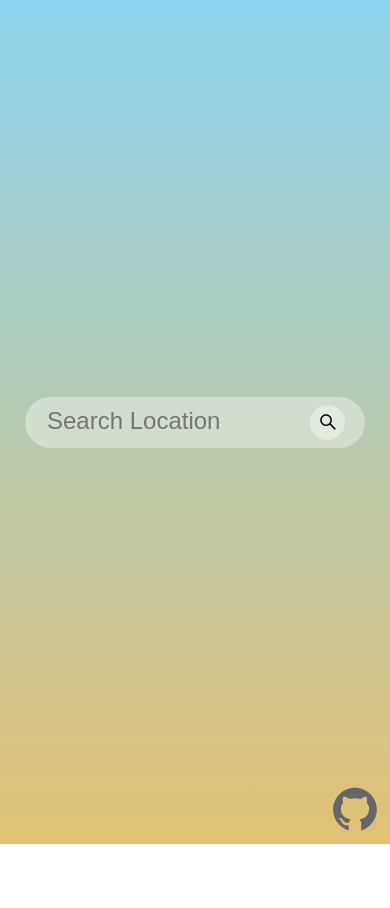
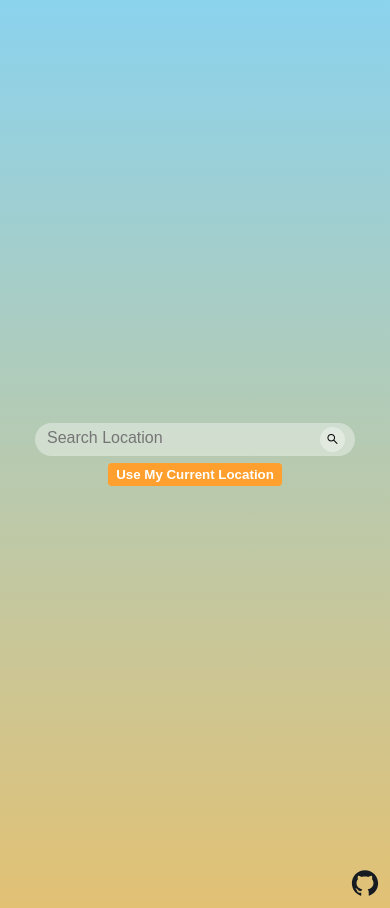
Before and after one commit to FellowMustard/zee-weather, a React (Create React App) app: page / in a window 390 px wide. Before the commit the page ends 844 px from the top, so only its background shows below. Built offline with nearby package versions, Linux system fonts and the light colour scheme.

Commit message:
Implement Current Location Button and Fixing Responsive Mobile Design

```diff
--- a/src/App.js
+++ b/src/App.js
@@ -8,8 +8,19 @@ function App() {
   const [weatherData, setWeatherData] = useState(null);
   const [searchError, setSearchError] = useState(false);
   const [bgSetting, setBgSetting] = useState("morning");
+  const [locationName, setLocationName] = useState("");
+
+  const getIP = async () => {
+    const currIP = await axios
+      .get("https://geolocation-db.com/json/")
+      .then((res) => {
+        return res;
+      });
+    return currIP;
+  };
 
   const searchButton = (data) => {
+    console.log(data);
     setSearchError(false);
     let options = {
       params: { q: data },
@@ -94,6 +105,7 @@ function App() {
       tempC: currTempC,
       tempF: currTempF,
     });
+    setLocationName(currLocation);
   };
 
   const bgChange = (hour) => {
@@ -141,7 +153,13 @@ function App() {
   };
   return (
     <main className={`background-main ${bgSetting}`}>
-      <Search searchButton={searchButton} />
+      <Search searchButton={searchButton} locationName={locationName} />
+      <button
+        className="current-location-button"
+        onClick={() => getIP().then((res) => searchButton(res.data.IPv4))}
+      >
+        Use My Current Location
+      </button>
       {searchError && <p className="error-message">Location Not Found</p>}
       {weatherData && !searchError ? <Card weather={weatherData} /> : null}
       <a
--- a/src/components/search.js
+++ b/src/components/search.js
@@ -1,6 +1,6 @@
 import React, { useState } from "react";
 import { AiOutlineSearch } from "react-icons/ai";
-function Search({ searchButton }) {
+function Search({ searchButton, locationName }) {
   const [search, setSearch] = useState("");
   const searchBar = (e) => {
     e.preventDefault();
@@ -16,6 +16,7 @@ function Search({ searchButton }) {
       <input
         type="text"
         placeholder="Search Location"
+        defaultValue={locationName.length > 0 ? locationName : ""}
         className="search-input"
         onChange={(e) => searchBar(e)}
         onKeyDown={handleKeyDown}
--- a/src/index.css
+++ b/src/index.css
@@ -24,12 +24,11 @@ button {
   display: flex;
   justify-content: center;
   align-items: center;
-  width: 100vw;
-  height: 100vh;
+  min-width: 100vw;
+  min-height: 100vh;
   flex-direction: column;
   gap: 15px;
   position: relative;
-  overflow: hidden;
 }
 .background-main.midnight {
   background: rgb(107, 70, 51);
@@ -129,6 +128,7 @@ button {
   filter: progid:DXImageTransform.Microsoft.gradient(startColorstr="#004274",endColorstr="#01214a",GradientType=1);
 }
 .search-container {
+  align-items: center;
   width: 60vw;
   max-width: 450px;
   min-width: 300px;
@@ -156,6 +156,18 @@ button {
   display: flex;
   justify-content: center;
   align-items: center;
+}
+.current-location-button {
+  margin-top: -8px;
+  padding: 4px 8px;
+  border-radius: 4px;
+  background: #ff9f2e;
+  color: #fff;
+  font-weight: 600;
+}
+.current-location-button:hover {
+  background: #ce7e21;
+  border-bottom: 0;
 }
 .weather-card {
   width: 80vw;
@@ -205,6 +217,7 @@ button {
   display: flex;
   flex-direction: column;
   justify-content: center;
+  max-width: 280px;
 }
 .location-name {
   font-size: 2rem;
@@ -338,6 +351,22 @@ button {
   }
 }
 @media only screen and (max-width: 600px) {
+  .background-main {
+    padding: 2rem 0;
+  }
+  .search-container {
+    padding: 4px 10px;
+    display: flex;
+    justify-content: space-between;
+  }
+  .search-input {
+    font-size: 1rem;
+    font-weight: 400;
+  }
+  .search-button {
+    width: 25px;
+    height: 25px;
+  }
   .timezone-time {
     font-size: 2.5rem;
   }
@@ -362,19 +391,45 @@ button {
     width: 50px;
     height: 50px;
     font-size: 1.6rem;
-    top: -10%;
+    top: -5%;
     left: -20%;
     border: 2px solid #fff;
     box-shadow: 0px 0px 10px 0px rgba(0, 0, 0, 0.65) inset;
     -webkit-box-shadow: 0px 0px 10px 0px rgba(0, 0, 0, 0.65) inset;
     -moz-box-shadow: 0px 0px 10px 0px rgba(0, 0, 0, 0.65) inset;
+    text-shadow: 0px 1px 1px #2a2a2a;
+  }
+  .github-logo {
+    position: absolute;
+    color: #161b22 !important;
+    text-decoration: none;
+    width: 30px;
+    height: 30px;
+    transition: all 0.2s ease;
+    bottom: 10px;
+    right: 10px;
+  }
+  .bottom-section .place-name {
+    max-width: 150px;
   }
 }
 @media only screen and (max-width: 380px) {
+  .background-main {
+    padding: 2rem 0;
+  }
   .search-container {
     width: 220px;
     min-width: 220px;
     max-width: 220px;
+    padding: 4px 10px;
+  }
+  .search-input {
+    font-size: 0.8rem;
+    font-weight: 400;
+  }
+  .search-button {
+    width: 20px;
+    height: 20px;
   }
   .timezone-time {
     font-size: 2.5rem;
@@ -391,8 +446,8 @@ button {
     margin-left: 0px;
   }
   .termometer-svg {
-    width: 30px;
-    height: 30px;
+    width: 40px;
+    height: 40px;
     margin-right: -10px;
     margin-left: -30px;
   }
@@ -403,4 +458,17 @@ button {
     top: 0%;
     left: -10%;
   }
+  .github-logo {
+    position: absolute;
+    color: #161b22 !important;
+    text-decoration: none;
+    width: 40px;
+    height: 40px;
+    transition: all 0.2s ease;
+    bottom: 10px;
+    right: 10px;
+  }
+  .bottom-section .place-name {
+    max-width: 100px;
+  }
 }
```
Also changed, not shown: 1 other file (tests, documents, lock files or other folders).
